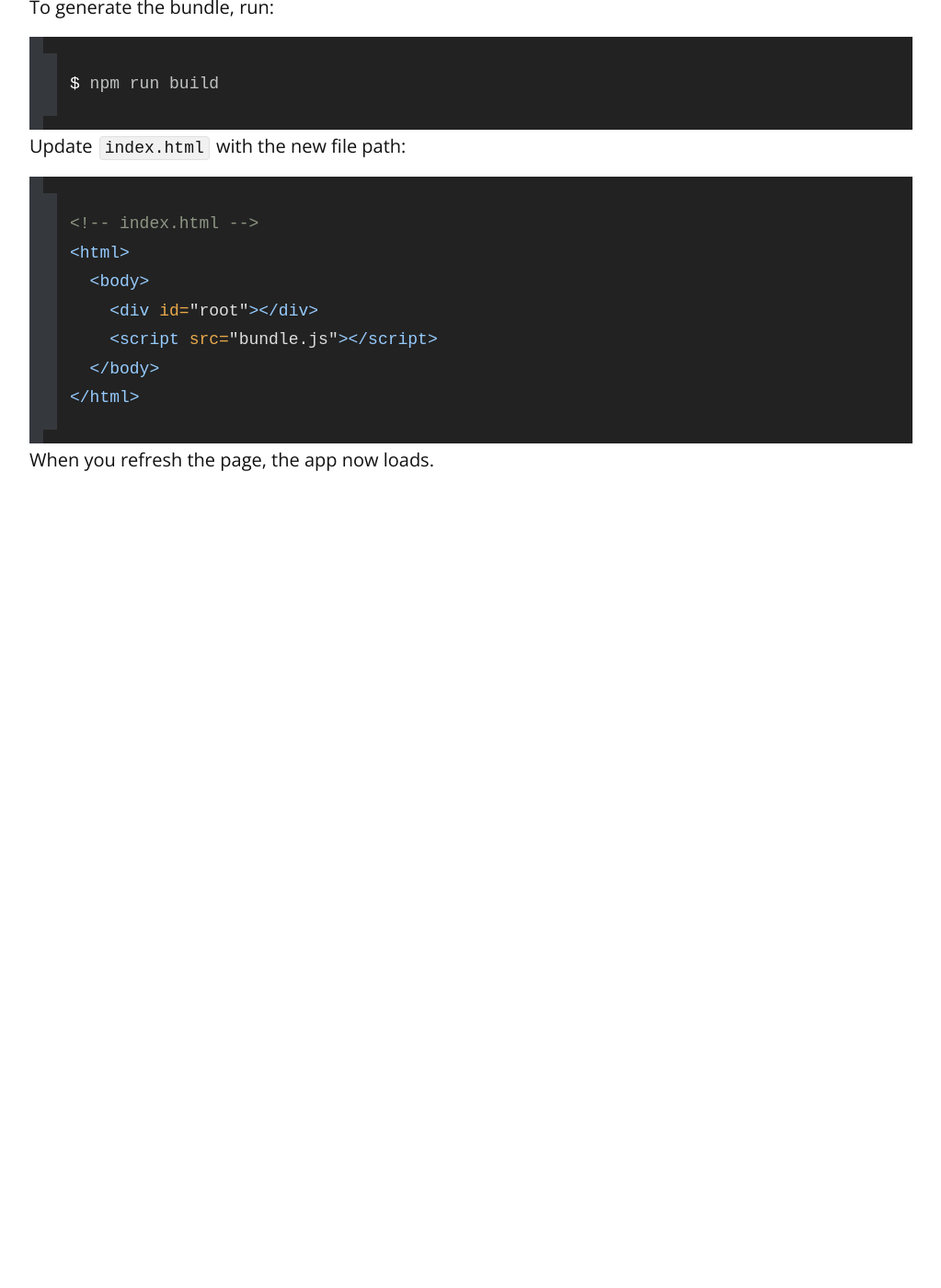
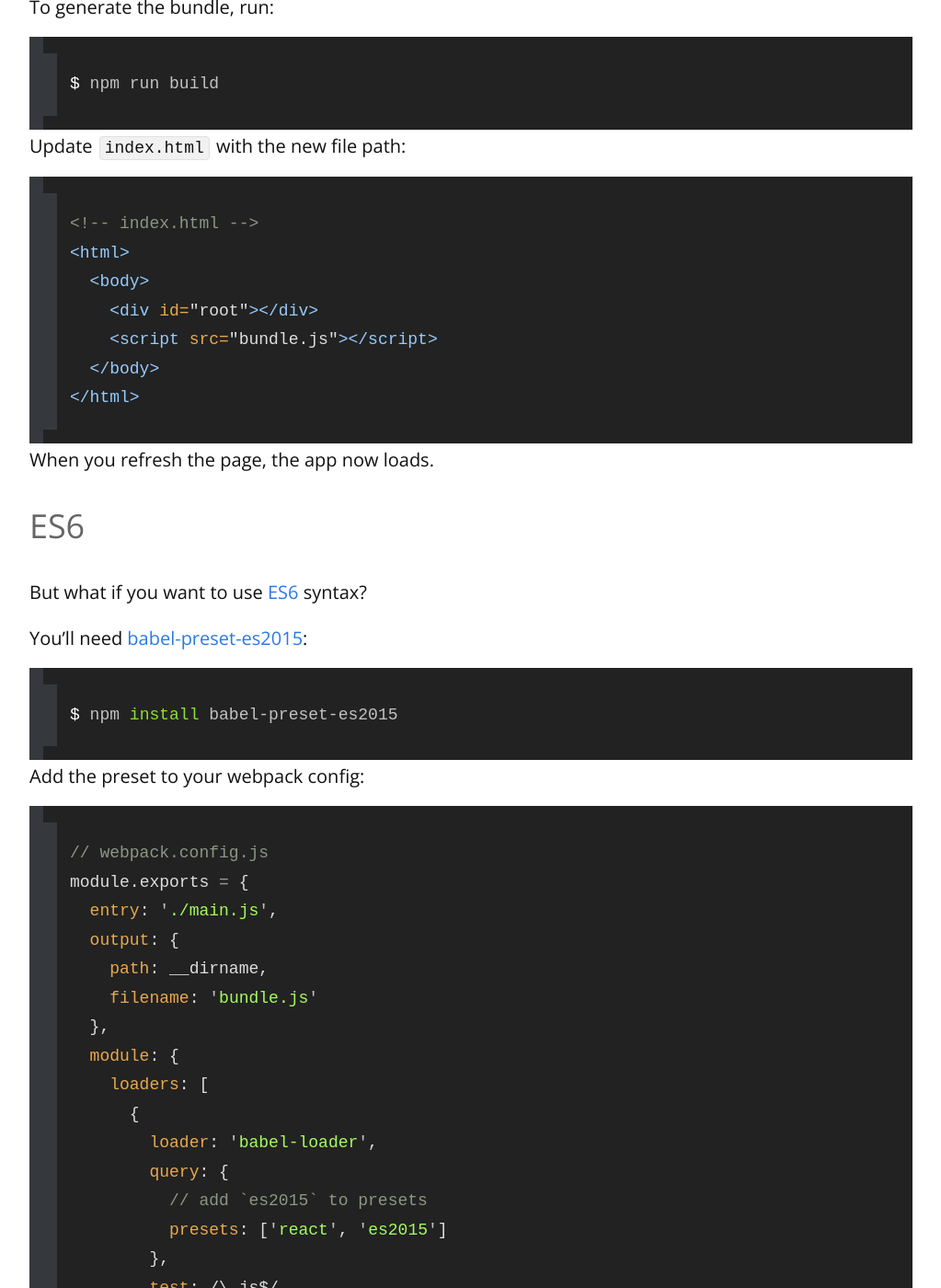
Before and after one commit to remarkablemark/remarkablemark.github.io, a Jekyll site: the page built from _posts/2017/2017-05-09-webpack-react-bundle.md, in a window 1280 px wide and 1400 px high, scrolled down 3284 px. Shown: the whole window at 92% size, without its empty margins (128-1151 px from the left). Built offline with Jekyll 4.4.1, drawn with Linux system fonts in a browser that asks for light colours; comment, search, counter and statistics services are not loaded; before the commit the page ends 3886 px from its top, so only the background shows below that; some of the changed text lies outside the part shown.

Commit message:
Update post "Bundle a React app with webpack@1"
Post: 2017-05-09-webpack-react-bundle.md

Add section on using ES6.

````diff
--- a/_posts/2017/2017-05-09-webpack-react-bundle.md
+++ b/_posts/2017/2017-05-09-webpack-react-bundle.md
@@ -128,3 +128,62 @@ Update `index.html` with the new file path:
 ```
 
 When you refresh the page, the app now loads.
+
+### ES6
+
+But what if you want to use [ES6](https://babeljs.io/learn-es2015/) syntax?
+
+You'll need [babel-preset-es2015](https://www.npmjs.com/package/babel-preset-es2015):
+
+```sh
+$ npm install babel-preset-es2015
+```
+
+Add the preset to your webpack config:
+
+```js
+// webpack.config.js
+module.exports = {
+  entry: './main.js',
+  output: {
+    path: __dirname,
+    filename: 'bundle.js'
+  },
+  module: {
+    loaders: [
+      {
+        loader: 'babel-loader',
+        query: {
+          // add `es2015` to presets
+          presets: ['react', 'es2015']
+        },
+        test: /\.js$/,
+        exclude: /node_modules/
+      }
+    ]
+  }
+};
+```
+
+Now you can refactor `main.js` with ES6:
+
+```js
+// main.js
+import React from 'react';
+import { render } from 'react-dom';
+
+const Component = ({ name }) => {
+  return <h1>Hello, {name}!</h1>;
+};
+
+render(
+  <Component name='Mark' />,
+  document.getElementById('root')
+);
+```
+
+Don't forget to rebuild your bundle before refreshing the page:
+
+```sh
+$ npm run build
+```
````
